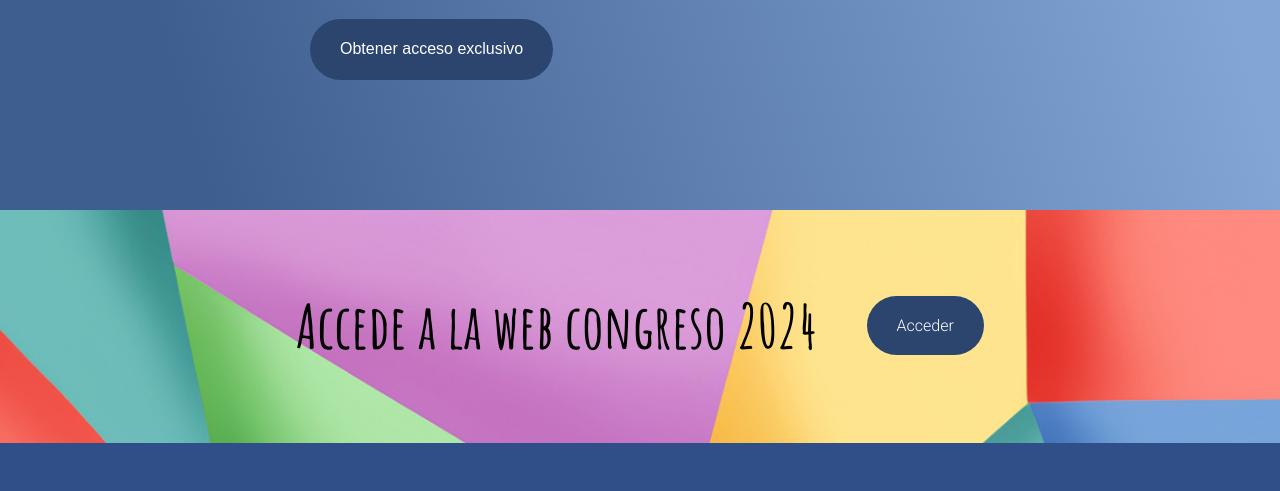
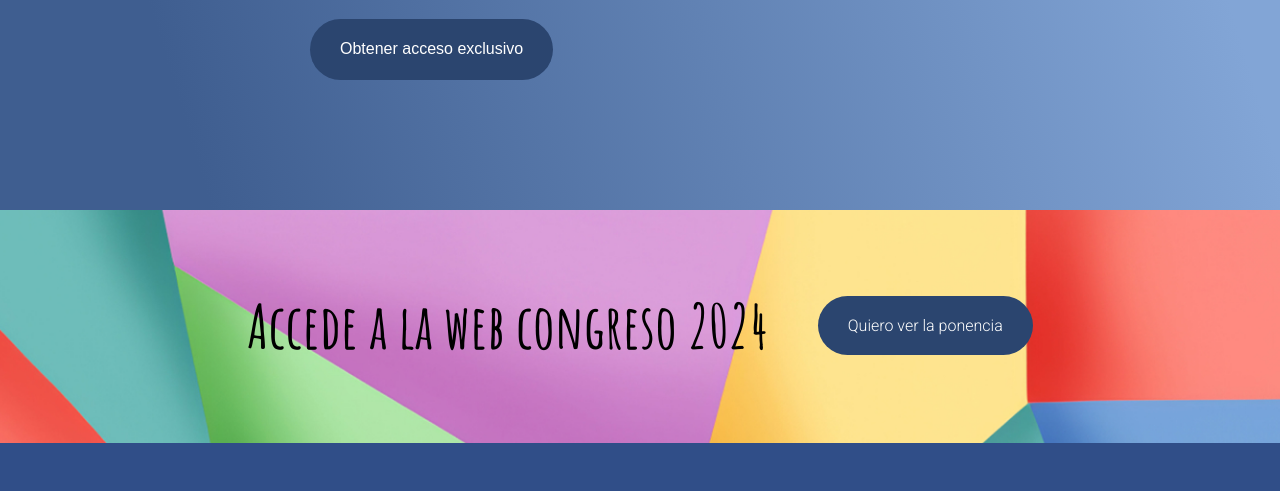
Before and after one commit to digitalbakersgithub/landing-semfyc, a website: page index.html in a window 1280 px wide. Shown: the part 2431-2922 px from the top of the page. Drawn offline with Linux system fonts and the light colour scheme.

Commit message:
copy button change

```diff
--- a/index.html
+++ b/index.html
@@ -105,7 +105,7 @@
           <h2 class="heading-small">Accede a la web congreso 2024</h2>
         </div>
         <div>
-          <a href="https://congresodelasemfyc.com/" target="_blank" class="cta">Acceder</a>
+          <a href="https://congresodelasemfyc.com/" target="_blank" class="cta">Quiero ver la ponencia</a>
         </div>
       </div>
     </div>
```
